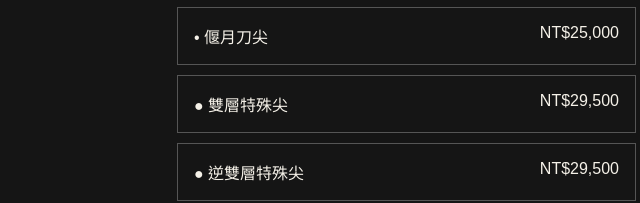
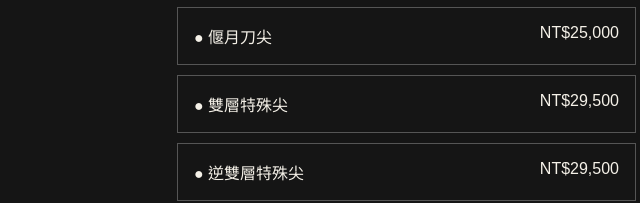
Before and after one commit to wugong-pen/mellowisle, a plain HTML site: page product-pojun.html in a window 1280 px wide. Shown: the part 825-1028 px from the top of the page, 574-1214 px from the left. Drawn offline with Linux system fonts and the light colour scheme.

Commit message:
Fix Pojun nib option bullet

```diff
--- a/product-pojun.html
+++ b/product-pojun.html
@@ -373,7 +373,7 @@
   data-price="25000"
   onclick="selectNib(this)"
 >
-  <span>• 偃月刀尖</span>
+  <span>● 偃月刀尖</span>
   <span>NT$25,000</span>
 </div>
 <div
```
